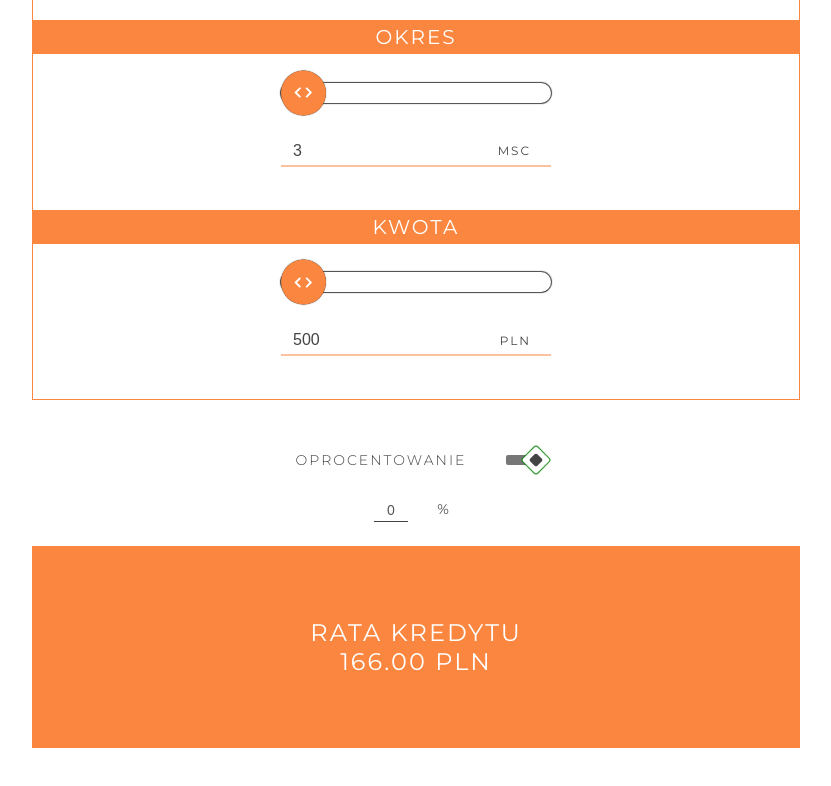
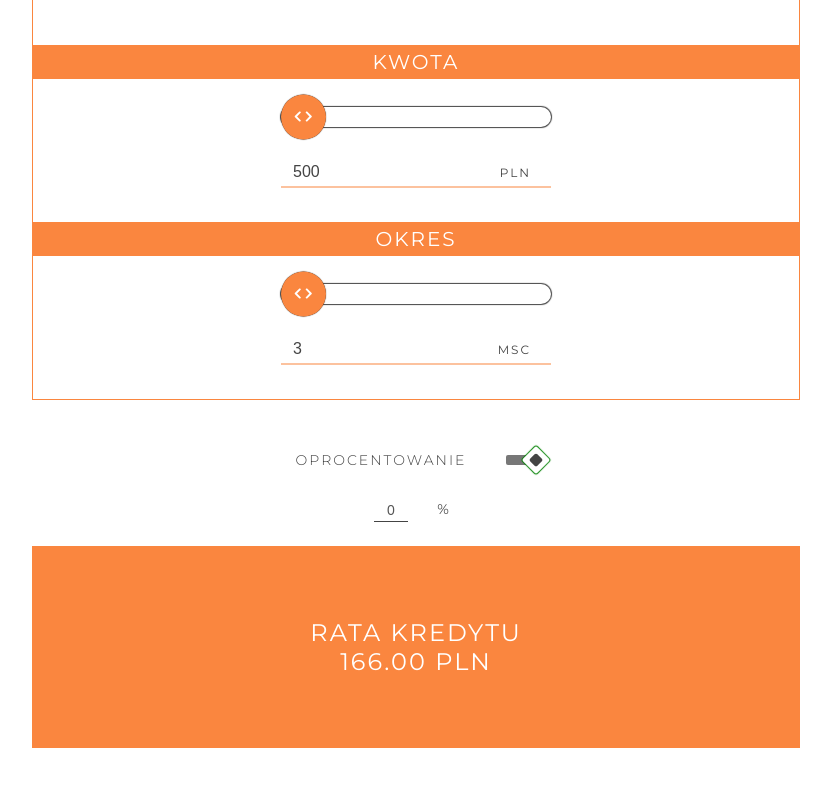
Before and after one commit to Szadziu/BankAppTask, a React (Create React App) app: page / in a window 1280 px wide. Shown: the top 786 px of the page, without its empty margins (224-1055 px from the left). Built offline with nearby package versions, Linux system fonts and the light colour scheme; a web font is replaced by a local one.

Commit message:
update (2.1)

```diff
--- a/package.json
+++ b/package.json
@@ -10,6 +10,7 @@
     "@testing-library/jest-dom": "^5.14.1",
     "@testing-library/react": "^11.2.7",
     "@testing-library/user-event": "^12.8.3",
+    "gh-pages": "^4.0.0",
     "react": "^17.0.2",
     "react-dom": "^17.0.2",
     "react-scripts": "4.0.3",
--- a/src/components/Calculator/Calculator.js
+++ b/src/components/Calculator/Calculator.js
@@ -50,19 +50,19 @@ class Calculator extends React.Component {
             <P.MainWrapper>
                 <P.Panel>
                     <Slider
+                        sign={'PLN'}
+                        title={'Kwota'}
+                        handleLoan={handleLoanAmount}
+                        min={500}
+                        max={100000}
+                    />
+
+                    <Slider
                         sign={'MSC'}
                         title={'Okres'}
                         handleLoan={handleLoanPeriod}
                         min={3}
                         max={120}
-                    />
-
-                    <Slider
-                        sign={'PLN'}
-                        title={'Kwota'}
-                        handleLoan={handleLoanAmount}
-                        min={500}
-                        max={100000}
                     />
                 </P.Panel>
 
--- a/src/components/Calculator/Calculator.parts.js
+++ b/src/components/Calculator/Calculator.parts.js
@@ -38,7 +38,7 @@ export const Panel = styled.div`
     height: 50%;
 
     box-sizing: border-box;
-
+    padding-top: ${({ theme }) => theme.padding.xxl};
     padding-bottom: ${({ theme }) => theme.padding.xl};
     border-bottom: 1px solid ${({ theme }) => theme.colors.primary};
 
@@ -69,6 +69,7 @@ export const InterestRatePanel = styled.div`
     max-width: 768px;
     min-height: 300px;
     height: 40%;
+    box-sizing: border-box;
 
     @media (min-width: 1366px) {
         height: 80%;
@@ -77,6 +78,7 @@ export const InterestRatePanel = styled.div`
 
     @media (min-width: 1600px) {
         border-top: 1px solid ${({ theme }) => theme.colors.primary};
+        border-bottom: 1px solid ${({ theme }) => theme.colors.primary};
     }
 `;
 
```
Also changed, not shown: 1 other file (tests, documents, lock files or other folders).
